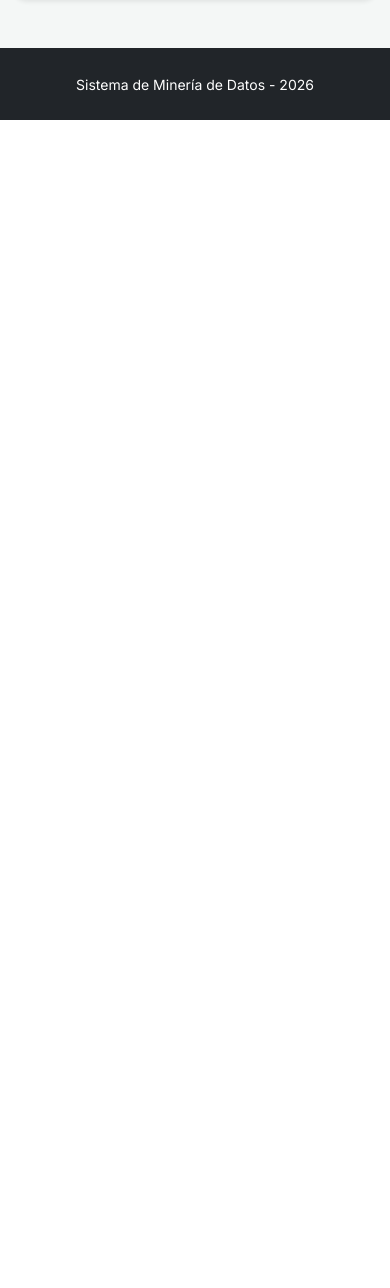
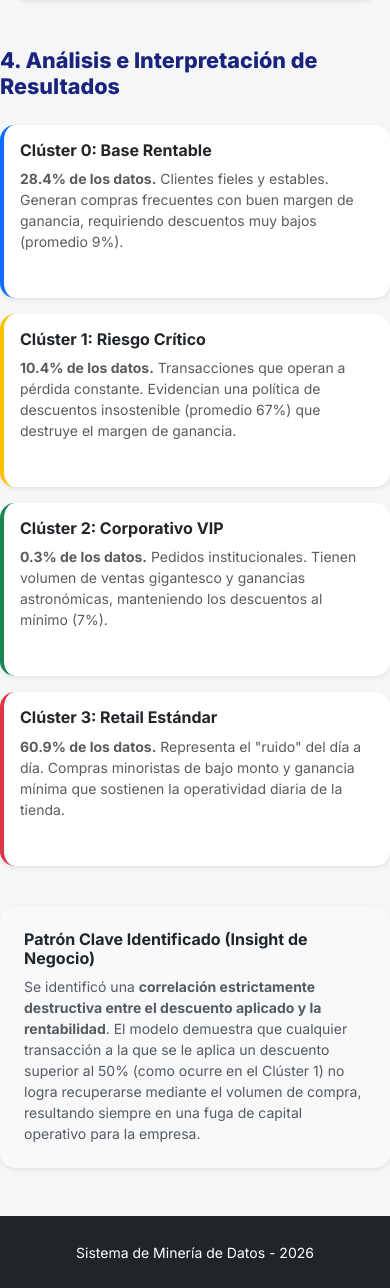
Before and after one commit to ZIMABLUE339/proyecto_kmeans, a Flask app: template templates/index.html in a window 390 px wide. Shown: the part 3327-4615 px from the top of the page. Before the commit the page ends 3447 px from the top, so only its background shows below. Run offline with Flask 3, Linux system fonts and the light colour scheme; the template is opened without the code that fills it, so the values that code supplies are empty.

Commit message:
Cambio final, inimplementacion de informes e interpretacion de resultados

```diff
--- a/app.py
+++ b/app.py
@@ -1,6 +1,6 @@
 import os
 import matplotlib
-matplotlib.use('Agg')  # Necesario para correr en servidores web
+matplotlib.use('Agg')
 from flask import Flask, render_template
 import pandas as pd
 import numpy as np
@@ -12,11 +12,11 @@ from sklearn.decomposition import PCA
 
 app = Flask(__name__)
 
-# Asegurar que las carpetas existan
+
 os.makedirs('static/images', exist_ok=True)
 
 def ejecutar_modelo_kmeans():
-    # 1. Carga y Limpieza (Fase 3 del informe)
+    # 1. Carga y Limpieza
     df = pd.read_csv('data/Sample_Superstore_Cleaned_UTF8.csv')
     df = df.drop_duplicates()
     df = df.dropna(subset=['Sales', 'Profit', 'Quantity', 'Discount'])
@@ -36,7 +36,7 @@ def ejecutar_modelo_kmeans():
     kmeans = KMeans(n_clusters=4, init='k-means++', n_init=10, max_iter=300, random_state=42)
     df['Cluster'] = kmeans.fit_predict(X_scaled)
 
-    # 4. Generación de Gráficas Profesionales
+
     if not os.path.exists('static/images/metodo_codo.png'):
         inercias = []
         rango_k = range(1, 11)
@@ -56,7 +56,7 @@ def ejecutar_modelo_kmeans():
         plt.tight_layout()
         plt.savefig('static/images/metodo_codo.png', dpi=150)
         plt.close()
-    # --- PCA 2D Visualization ---
+
     pca = PCA(n_components=2, random_state=42)
     X_pca = pca.fit_transform(X_scaled)
 
--- a/templates/index.html
+++ b/templates/index.html
@@ -159,7 +159,39 @@
     </div>
 
 </div>
+<h4 class="section-title">4. Análisis e Interpretación de Resultados</h4>
 
+    <div class="row mb-4">
+        <div class="col-md-3 mb-3">
+            <div class="card p-3 h-100 shadow-sm border-0 border-start border-4 border-primary">
+                <h6 class="fw-bold text-dark">Clúster 0: Base Rentable</h6>
+                <p class="small text-muted mb-0"><strong>28.4% de los datos.</strong> Clientes fieles y estables. Generan compras frecuentes con buen margen de ganancia, requiriendo descuentos muy bajos (promedio 9%).</p>
+            </div>
+        </div>
+        <div class="col-md-3 mb-3">
+            <div class="card p-3 h-100 shadow-sm border-0 border-start border-4 border-warning">
+                <h6 class="fw-bold text-dark">Clúster 1: Riesgo Crítico</h6>
+                <p class="small text-muted mb-0"><strong>10.4% de los datos.</strong> Transacciones que operan a pérdida constante. Evidencian una política de descuentos insostenible (promedio 67%) que destruye el margen de ganancia.</p>
+            </div>
+        </div>
+        <div class="col-md-3 mb-3">
+            <div class="card p-3 h-100 shadow-sm border-0 border-start border-4 border-success">
+                <h6 class="fw-bold text-dark">Clúster 2: Corporativo VIP</h6>
+                <p class="small text-muted mb-0"><strong>0.3% de los datos.</strong> Pedidos institucionales. Tienen volumen de ventas gigantesco y ganancias astronómicas, manteniendo los descuentos al mínimo (7%).</p>
+            </div>
+        </div>
+        <div class="col-md-3 mb-3">
+            <div class="card p-3 h-100 shadow-sm border-0 border-start border-4 border-danger">
+                <h6 class="fw-bold text-dark">Clúster 3: Retail Estándar</h6>
+                <p class="small text-muted mb-0"><strong>60.9% de los datos.</strong> Representa el "ruido" del día a día. Compras minoristas de bajo monto y ganancia mínima que sostienen la operatividad diaria de la tienda.</p>
+            </div>
+        </div>
+    </div>
+
+    <div class="card p-4 shadow-sm border-0 bg-light mb-5">
+        <h6 class="fw-bold text-dark"> Patrón Clave Identificado (Insight de Negocio)</h6>
+        <p class="small text-muted mb-0">Se identificó una <strong>correlación estrictamente destructiva entre el descuento aplicado y la rentabilidad</strong>. El modelo demuestra que cualquier transacción a la que se le aplica un descuento superior al 50% (como ocurre en el Clúster 1) no logra recuperarse mediante el volumen de compra, resultando siempre en una fuga de capital operativo para la empresa.</p>
+    </div>
 <footer class="bg-dark text-white text-center py-4 mt-auto">
     <small>Sistema de Minería de Datos - 2026</small>
 </footer>
```
